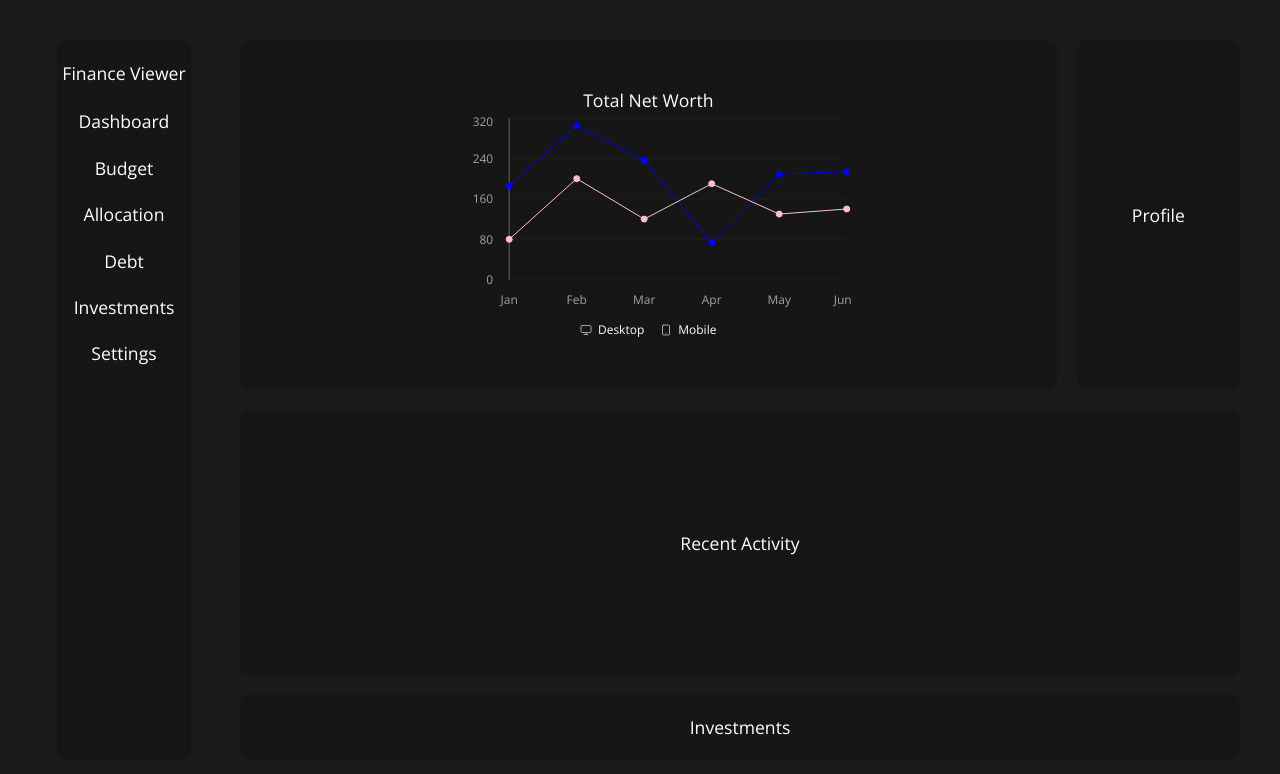
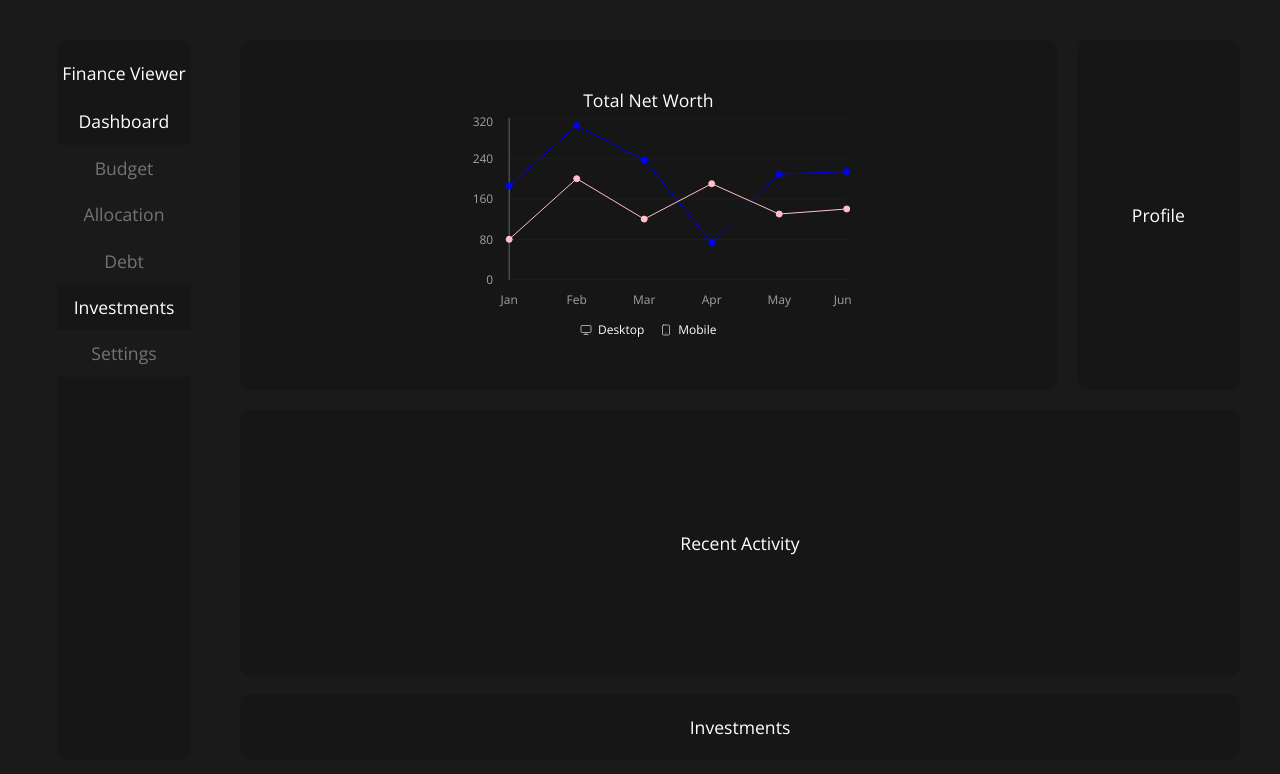
Before and after one commit to Nikoloz97/finance-viewer-v2, a Next.js app: page / in a window 1280 px wide. Shown: the top 774 px of the page. Built offline with nearby package versions, Linux system fonts and the light colour scheme.

Commit message:
Sidebar: options are now disabled until respective page ready for production

```diff
--- a/src/app/ui/sidebar.css
+++ b/src/app/ui/sidebar.css
@@ -39,4 +39,6 @@
 
 .navbar-disabled {
   background-color: rgba(255, 255, 255, 0.05) !important;
+  opacity: 0.4;
+  pointer-events: none;
 }
--- a/src/app/ui/sidebar.tsx
+++ b/src/app/ui/sidebar.tsx
@@ -8,9 +8,15 @@ export default function Sidebar() {
         <h2 className="mt-5 mb-3">Finance Viewer</h2>
         <div className="navbar-options">
           <Link href={"/"}>Dashboard</Link>
-          <Link href={"/budget"}>Budget</Link>
-          <Link href={"/allocation"}>Allocation</Link>
-          <Link href={"/debt"}>Debt</Link>
+          <Link className="navbar-disabled" aria-disabled href={"/budget"}>
+            Budget
+          </Link>
+          <Link className="navbar-disabled" aria-disabled href={"/allocation"}>
+            Allocation
+          </Link>
+          <Link className="navbar-disabled" aria-disabled href={"/debt"}>
+            Debt
+          </Link>
           <Link href={"/investments"}>Investments</Link>
           {/* TODO: set this up once useContext is set up */}
           {/* {user ? (
@@ -18,7 +24,9 @@ export default function Sidebar() {
       ) : (
         <Link href={"user/login"}>Login</Link>
       )} */}
-          <Link href={"/settings"}>Settings</Link>
+          <Link className="navbar-disabled" aria-disabled href={"/settings"}>
+            Settings
+          </Link>
         </div>
       </div>
     </div>
```
